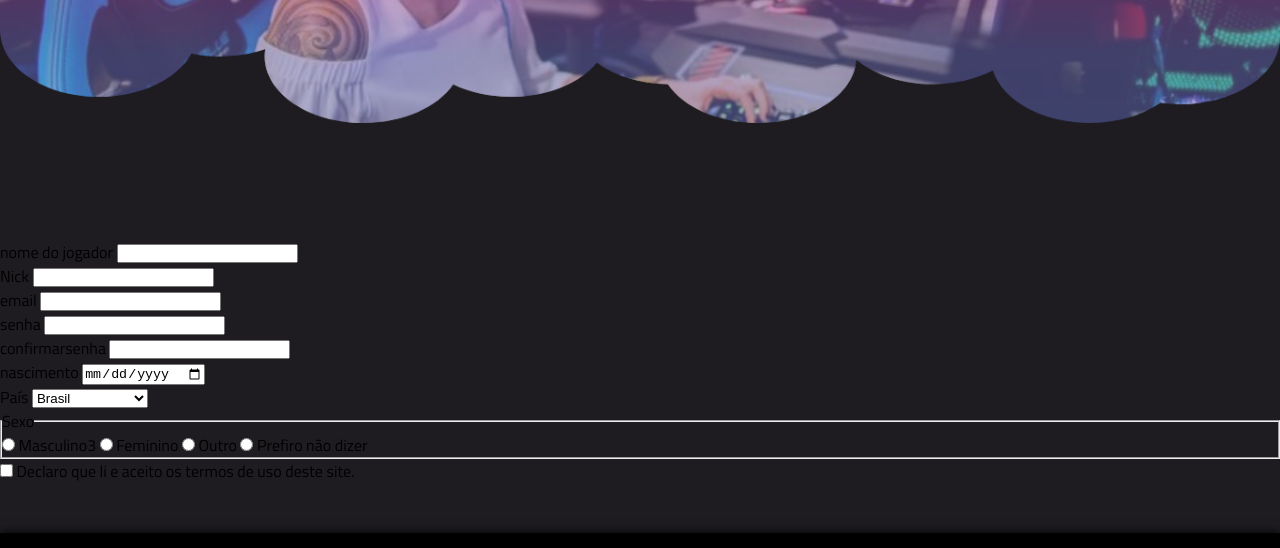
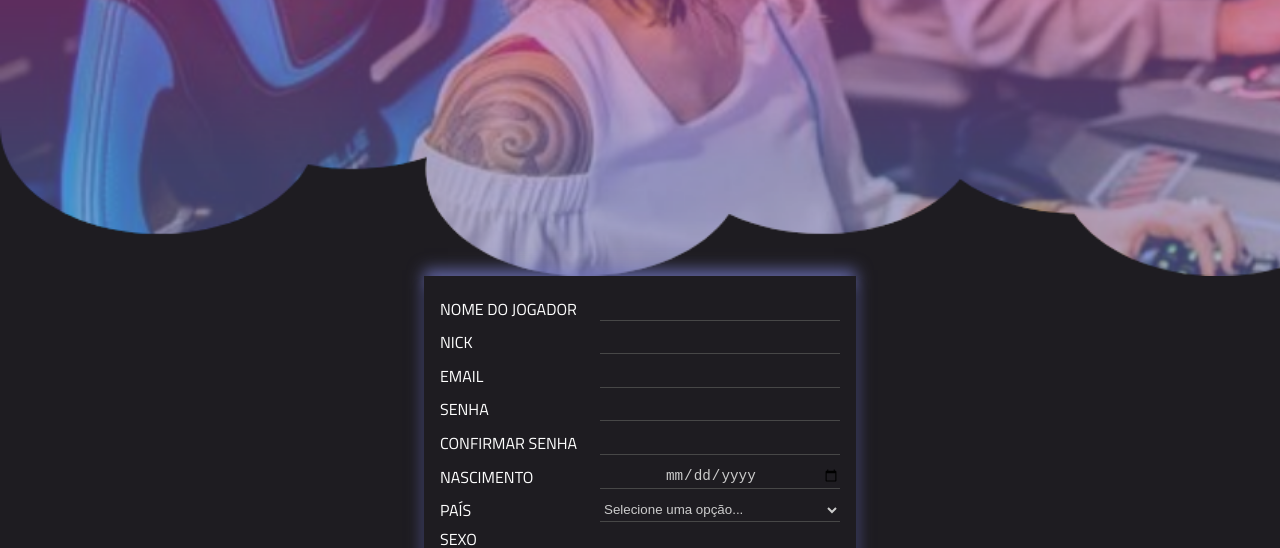
Before and after one commit to Tiago-V/E-Players, a plain HTML site: page cadastro.html in a window 1280 px wide. Shown: the part 196-744 px from the top of the page. Drawn offline with Linux system fonts and the light colour scheme.

Commit message:
Cadastro Jogador concluído

```diff
--- a/cadastro.html
+++ b/cadastro.html
@@ -36,9 +36,9 @@
             <h1>Cadastro de Jogador</h1>
         </div>
 
-        <form action="" method="post">
+        <form action="" method="post" class="formcadastro">
             <div class="campo">
-                <label for="nome">nome do jogador</label>
+                <label for="nome">Nome do Jogador</label>
                 <input type="text" name="nomedojogador" id="nome">
             </div>
 
@@ -48,28 +48,29 @@
             </div>
 
             <div class="campo">
-                <label for="email">email</label>
+                <label for="email">Email</label>
                 <input type="email" name="email" id="email">
             </div>
 
             <div class="campo">
-                <label for="senha">senha</label>
+                <label for="senha">Senha</label>
                 <input type="password" name="senha" id="senha">
             </div>
 
             <div class="campo">
-                <label for="senhaconfirma">confirmarsenha</label>
+                <label for="senhaconfirma">Confirmar Senha</label>
                 <input type="password" name="senhaconfirma" id="senhaconfirma">
             </div>
 
             <div class="campo">
-                <label for="nascimento">nascimento</label>
-                <input type="date" name="nascimento" id="nascimento">
+                <label for="nascimento">Nascimento</label>
+                <input type="date" name="nascimento" id="nascimento" max="2020-03-05" min="1900-01-01">
             </div>
 
             <div class="campo">
                 <label for="pais">País</label>
                 <select name="pais" id="pais">
+                    <option value="S">Selecione uma opção...    </option>
                     <option value="BR">Brasil</option>
                     <option value="US">Estados Unidos</option>
                     <option value="ES">Es</option>
@@ -79,7 +80,7 @@
             <fieldset>
                 <legend>Sexo</legend>
                 <input type="radio" name="sexo" value="M" id="masculino">
-                <label for="masculino">Masculino</label>3
+                <label for="masculino">Masculino</label>
 
                 <input type="radio" name="sexo" value="F" id="feminino">
                 <label for="feminino">Feminino</label>
@@ -92,12 +93,14 @@
 
             </fieldset>
 
-            <div class="campo">
+            <div class="campo termos">
                 <input type="checkbox" name="check" id="check">
                 <label for="check">
                     Declaro que li e aceito os termos de uso deste site.
                 </label>
             </div>
+
+            <button type="submit" class="btn gradient btn1">Cadastrar</button>
 
         </form>
 
--- a/css/style.css
+++ b/css/style.css
@@ -229,15 +229,85 @@ footer h6{
 
 .titulo_pag{
     width: 100%;
-    height: 320px;
+    height: 340px;
     background-image: url("../images/cadastro.png");
-    background-attachment: fixed;
-    background-size: contain;
+    background-size: cover;
     background-repeat: no-repeat;
     color: white;
     display: flex;
     align-items: flex-start;
     justify-content: center;
     text-transform: uppercase;
-    padding-top: 3em;
+    padding-top: 4em;
 }
+.formcadastro{
+    width: 100%;
+    max-width: 400px;
+    box-shadow: 0 13px 10px rgba(0, 0, 0, 0.5), 0 -6px 15px rgba(114, 119, 195, 0.8);
+    margin: auto;
+    display: flex;
+    flex-direction: column;
+    align-items: center;
+    align-content: space-between;
+    color: white;
+    padding: 1em;
+}
+.campo{
+    width: 100%;
+    display: flex;
+    justify-content: space-between;
+    margin: 0.3em;
+}
+.campo label{
+    text-transform: uppercase;
+}
+input[type="text"],
+input[type="email"],
+input[type="password"],
+input[type="date"],
+select{
+    border: none;
+    background-color: var(--background);
+    color: #ccc;
+    border-bottom: 1px solid #474747;
+    width: 60%;
+}
+input[type="date"]{
+    text-align: center;
+    font-size: 1.1em;
+}
+input:focus, select:focus{
+    outline: none;
+    background-color: #252525;
+    box-shadow: 0 0 5px #474747;
+    border-bottom: 1px solid var(--purple);
+    padding: 0.5em;
+}
+fieldset{
+    width: 100%;
+    border: none;
+    margin-bottom: 1.5em;
+}
+fieldset legend{
+    text-transform: uppercase;
+}
+input[type="radio"]{
+    margin-right: 0.1em;
+}
+fieldset label{
+    margin-right: 0.5em;
+}
+.termos{
+    align-items: center;
+    justify-content: start;
+}
+.termos label{
+    text-transform: initial;
+    margin-left: 0.5em;
+}
+.btn1{
+    border: none;
+    width: 45%;
+    margin-top: 1.2em;
+    cursor: pointer;
+}
```
